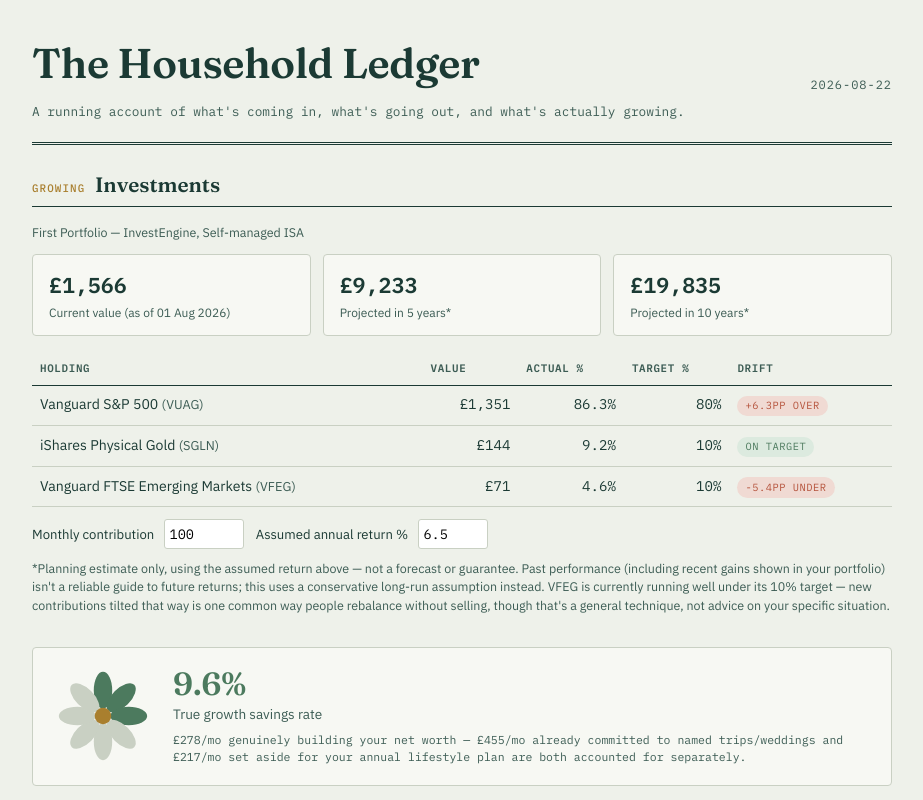
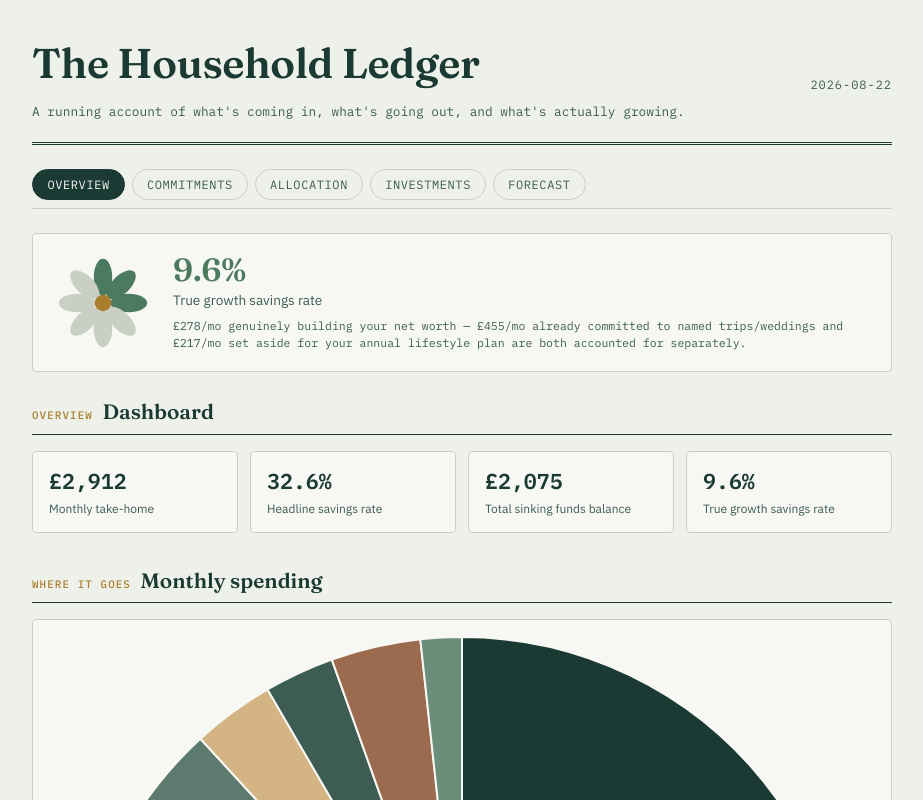
Before and after one commit to emlambert/budget-26, a plain HTML site: page index.html in a window 1280 px wide. Shown: the top 800 px of the page, without its empty margins (178-1101 px from the left). Drawn offline with nearby package versions, Linux system fonts and the light colour scheme.

Commit message:
Paginate the page into 5 tabs (Overview, Commitments, Allocation, Investments, Forecast) with hash-based routing so links to a specific tab work; drop the target-drift rebalancing note; add chart resize safety net for hidden-tab canvases

```diff
--- a/index.html
+++ b/index.html
@@ -19,31 +19,16 @@
     <div class="masthead-sub">A running account of what's coming in, what's going out, and what's actually growing.</div>
   </header>
 
-  <section>
-    <h2 class="section-title"><span class="eyebrow">Growing</span> Investments</h2>
-    <p class="note" style="margin-top:0" id="inv-platform">—</p>
-    <div class="card-grid">
-      <div class="stat-card"><div class="num" id="inv-total">—</div><div class="lbl">Current value (as of <span id="inv-asof">—</span>)</div></div>
-      <div class="stat-card"><div class="num" id="inv-proj-5yr">—</div><div class="lbl">Projected in 5 years*</div></div>
-      <div class="stat-card"><div class="num" id="inv-proj-10yr">—</div><div class="lbl">Projected in 10 years*</div></div>
-    </div>
-    <div style="overflow-x:auto">
-      <table>
-        <thead><tr><th>Holding</th><th>Value</th><th>Actual %</th><th>Target %</th><th>Drift</th></tr></thead>
-        <tbody id="inv-holdings-body"></tbody>
-      </table>
-    </div>
-    <div class="considering-row" style="margin-top:0.75rem; border:none; padding:0">
-      <label style="font-size:0.82rem">Monthly contribution
-        <input type="number" id="inv-contribution" style="width:80px; margin-left:0.4rem; border:1px solid var(--line); border-radius:3px; padding:0.3rem; font-family:var(--font-mono);">
-      </label>
-      <label style="font-size:0.82rem">Assumed annual return %
-        <input type="number" step="0.1" id="inv-return" style="width:70px; margin-left:0.4rem; border:1px solid var(--line); border-radius:3px; padding:0.3rem; font-family:var(--font-mono);">
-      </label>
-    </div>
-    <p class="note">*Planning estimate only, using the assumed return above — not a forecast or guarantee. Past performance (including recent gains shown in your portfolio) isn't a reliable guide to future returns; this uses a conservative long-run assumption instead. VFEG is currently running well under its 10% target — new contributions tilted that way is one common way people rebalance without selling, though that's a general technique, not advice on your specific situation.</p>
-  </section>
+  <nav class="pagenav" id="pagenav">
+    <button data-page="overview" class="pagenav-btn">Overview</button>
+    <button data-page="commitments" class="pagenav-btn">Commitments</button>
+    <button data-page="allocation" class="pagenav-btn">Allocation</button>
+    <button data-page="investments" class="pagenav-btn">Investments</button>
+    <button data-page="forecast" class="pagenav-btn">Forecast</button>
+  </nav>
 
+  <!-- ============ PAGE: OVERVIEW ============ -->
+  <div class="page" id="page-overview">
     <div class="bloom-card">
       <svg class="bloom-svg" viewBox="0 0 100 100" aria-hidden="true">
         <g transform="translate(50,50)">
@@ -81,7 +66,10 @@
         <canvas id="pie-chart" height="220"></canvas>
       </div>
     </section>
+  </div>
 
+  <!-- ============ PAGE: COMMITMENTS ============ -->
+  <div class="page" id="page-commitments">
     <section>
       <h2 class="section-title"><span class="eyebrow">Register</span> Sinking funds</h2>
       <div style="overflow-x:auto">
@@ -108,7 +96,7 @@
 
     <section>
       <h2 class="section-title"><span class="eyebrow">Lifestyle</span> Annual spending plan</h2>
-    <p class="note" style="margin-top:0">A yearly ballpark for the things you're happy to spend on — separate from the named, dated goals in the Sinking Funds register above. Counted as committed spending, same as trips and weddings, so it reduces your true growth rate honestly rather than hiding inside it.</p>
+      <p class="note" style="margin-top:0">A yearly ballpark for the things you're happy to spend on — separate from the named, dated goals above. Counted as committed spending, same as trips and weddings, so it reduces your true growth rate honestly rather than hiding inside it.</p>
       <div style="overflow-x:auto">
         <table>
           <thead>
@@ -129,18 +117,6 @@
     </section>
 
     <section>
-    <h2 class="section-title"><span class="eyebrow">Priorities</span> Monthly savings allocation</h2>
-    <div class="card-grid">
-      <div class="stat-card"><div class="num" id="alloc-total">—</div><div class="lbl">Total monthly savings</div></div>
-      <div class="stat-card"><div class="num" id="alloc-nearterm">—</div><div class="lbl">Near-term pots (auto)</div></div>
-      <div class="stat-card"><div class="num" id="alloc-leftover">—</div><div class="lbl">Long-term leftover</div></div>
-      <div class="stat-card"><div class="num" id="alloc-floor">—</div><div class="lbl">Emergency protected minimum</div></div>
-    </div>
-    <p>Recommended to Emergency fund this month: <strong id="alloc-emergency">—</strong></p>
-    <div id="alloc-banner"></div>
-  </section>
-
-  <section>
       <h2 class="section-title"><span class="eyebrow">Play it out</span> Considering a new goal?</h2>
       <div class="considering-box">
         <p class="note" style="margin-top:0">Tick a goal to see its effect on the totals below — nothing here is saved until you ask Claude to commit it to the register above.</p>
@@ -156,13 +132,59 @@
         </div>
       </div>
     </section>
+  </div>
 
+  <!-- ============ PAGE: ALLOCATION ============ -->
+  <div class="page" id="page-allocation">
+    <section>
+      <h2 class="section-title"><span class="eyebrow">Priorities</span> Monthly savings allocation</h2>
+      <div class="card-grid">
+        <div class="stat-card"><div class="num" id="alloc-total">—</div><div class="lbl">Total monthly savings</div></div>
+        <div class="stat-card"><div class="num" id="alloc-nearterm">—</div><div class="lbl">Near-term pots (auto)</div></div>
+        <div class="stat-card"><div class="num" id="alloc-leftover">—</div><div class="lbl">Long-term leftover</div></div>
+        <div class="stat-card"><div class="num" id="alloc-floor">—</div><div class="lbl">Emergency protected minimum</div></div>
+      </div>
+      <p>Recommended to Emergency fund this month: <strong id="alloc-emergency">—</strong></p>
+      <div id="alloc-banner"></div>
+    </section>
+  </div>
+
+  <!-- ============ PAGE: INVESTMENTS ============ -->
+  <div class="page" id="page-investments">
+    <section>
+      <h2 class="section-title"><span class="eyebrow">Growing</span> Investments</h2>
+      <p class="note" style="margin-top:0" id="inv-platform">—</p>
+      <div class="card-grid">
+        <div class="stat-card"><div class="num" id="inv-total">—</div><div class="lbl">Current value (as of <span id="inv-asof">—</span>)</div></div>
+        <div class="stat-card"><div class="num" id="inv-proj-5yr">—</div><div class="lbl">Projected in 5 years*</div></div>
+        <div class="stat-card"><div class="num" id="inv-proj-10yr">—</div><div class="lbl">Projected in 10 years*</div></div>
+      </div>
+      <div style="overflow-x:auto">
+        <table>
+          <thead><tr><th>Holding</th><th>Value</th><th>Actual %</th><th>Target %</th><th>Drift</th></tr></thead>
+          <tbody id="inv-holdings-body"></tbody>
+        </table>
+      </div>
+      <div class="considering-row" style="margin-top:0.75rem; border:none; padding:0">
+        <label style="font-size:0.82rem">Monthly contribution
+          <input type="number" id="inv-contribution" style="width:80px; margin-left:0.4rem; border:1px solid var(--line); border-radius:3px; padding:0.3rem; font-family:var(--font-mono);">
+        </label>
+        <label style="font-size:0.82rem">Assumed annual return %
+          <input type="number" step="0.1" id="inv-return" style="width:70px; margin-left:0.4rem; border:1px solid var(--line); border-radius:3px; padding:0.3rem; font-family:var(--font-mono);">
+        </label>
+      </div>
+      <p class="note">*Planning estimate only, using the assumed return above — not a forecast or guarantee. Past performance (including recent gains shown in your portfolio) isn't a reliable guide to future returns; this uses a conservative long-run assumption instead.</p>
+    </section>
+  </div>
+
+  <!-- ============ PAGE: FORECAST ============ -->
+  <div class="page" id="page-forecast">
     <section>
       <h2 class="section-title"><span class="eyebrow">Forecast</span> Savings growth & depletion over time</h2>
       <div class="chart-wrap">
         <canvas id="forecast-chart" height="220"></canvas>
       </div>
-    <p class="note">Projects each pot forward using its own monthly contribution. Committed trip/wedding pots (gold) dip to zero the month they're due — that's the money actually being spent, not lost. The green line (Emergency, Baby, Car) never dips — it's the part that's genuinely building.</p>
+      <p class="note">Projects each pot forward using its own monthly contribution. Committed trip/wedding pots (gold) dip to zero the month they're due — that's the money actually being spent, not lost. Green (Emergency, Baby, Car) never dips. Blue is your investments compounding. The bold dark line is combined net worth.</p>
     </section>
 
     <section>
@@ -172,6 +194,7 @@
       </div>
       <p class="note">Update your real quarter-end balance in <code>data.json</code> (ask Claude) to see whether the pot is actually growing.</p>
     </section>
+  </div>
 
   <footer>Updated by hand, one chat at a time — emlambert/budget-26</footer>
 </div>
@@ -183,6 +206,7 @@
     document.write('<script src="https://cdn.jsdelivr.net/npm/chart.js@4.4.1/dist/chart.umd.min.js"><\/script>');
   }
 </script>
+<script type="module" src="js/router.js"></script>
 <script type="module" src="js/main.js"></script>
 </body>
 </html>
--- a/js/charts.js
+++ b/js/charts.js
@@ -25,6 +25,13 @@ export function renderAllCharts(data, totals) {
   try { renderTracker(data.savingsTracker); } catch (e) { console.error('tracker chart failed', e); chartFallback('tracker-chart'); }
   try { renderForecast(data.sinkingFunds, totals.savingsAmt, data.monthlySavingsAllocation.emergencyFloor, totals.annualPlanMonthly, data.investments); } catch (e) { console.error('forecast chart failed', e); chartFallback('forecast-chart'); }
 }
+
+// Exposed so the page router can force Chart.js to recompute sizing when a
+// tab containing a chart becomes visible (canvases in display:none containers
+// can otherwise render at zero size).
+window.__resizeAllCharts = () => {
+  [pieChart, trackerChart, forecastChart].forEach(c => { if (c) c.resize(); });
+};
 
 function renderPie(items) {
   const ctx = document.getElementById('pie-chart');
--- /dev/null
+++ b/js/router.js
@@ -0,0 +1,26 @@
+const PAGES = ['overview', 'commitments', 'allocation', 'investments', 'forecast'];
+
+function showPage(name) {
+  if (!PAGES.includes(name)) name = PAGES[0];
+  PAGES.forEach(p => {
+    document.getElementById(`page-${p}`).classList.toggle('active', p === name);
+  });
+  document.querySelectorAll('.pagenav-btn').forEach(btn => {
+    btn.classList.toggle('active', btn.dataset.page === name);
+  });
+  // Charts (Chart.js) sometimes render at zero width if their canvas was
+  // display:none when created — nudge a resize once the page becomes visible.
+  window.dispatchEvent(new Event('resize'));
+  if (window.__resizeAllCharts) window.__resizeAllCharts();
+}
+
+function currentPageFromHash() {
+  return (location.hash || '#overview').slice(1);
+}
+
+document.querySelectorAll('.pagenav-btn').forEach(btn => {
+  btn.addEventListener('click', () => { location.hash = btn.dataset.page; });
+});
+
+window.addEventListener('hashchange', () => showPage(currentPageFromHash()));
+showPage(currentPageFromHash());
--- a/style.css
+++ b/style.css
@@ -108,6 +108,51 @@ h1 {
   font-size: 0.72rem;
   color: var(--ink-soft);
   margin-top: 0.4rem;
+}
+
+.pagenav {
+  display: flex;
+  gap: 0.4rem;
+  overflow-x: auto;
+  -webkit-overflow-scrolling: touch;
+  padding-bottom: 0.5rem;
+  margin-bottom: 1.5rem;
+  border-bottom: 1px solid var(--line);
+  scrollbar-width: none;
+}
+.pagenav::-webkit-scrollbar { display: none; }
+
+.pagenav-btn {
+  flex-shrink: 0;
+  font-family: var(--font-mono);
+  font-size: 0.75rem;
+  text-transform: uppercase;
+  letter-spacing: 0.05em;
+  background: none;
+  border: 1px solid var(--line);
+  border-radius: 999px;
+  padding: 0.45rem 0.9rem;
+  color: var(--ink-soft);
+  cursor: pointer;
+  transition: background 0.15s ease, color 0.15s ease, border-color 0.15s ease;
+}
+.pagenav-btn:hover { border-color: var(--ink-soft); }
+.pagenav-btn.active {
+  background: var(--ink);
+  border-color: var(--ink);
+  color: var(--paper-raised);
+}
+
+.page { display: none; }
+.page.active { display: block; animation: page-fade 0.2s ease; }
+
+@keyframes page-fade {
+  from { opacity: 0; transform: translateY(4px); }
+  to { opacity: 1; transform: translateY(0); }
+}
+
+@media (prefers-reduced-motion: reduce) {
+  .page.active { animation: none; }
 }
 
 section {
```
Lines whose indentation alone changed are shown as unchanged.
